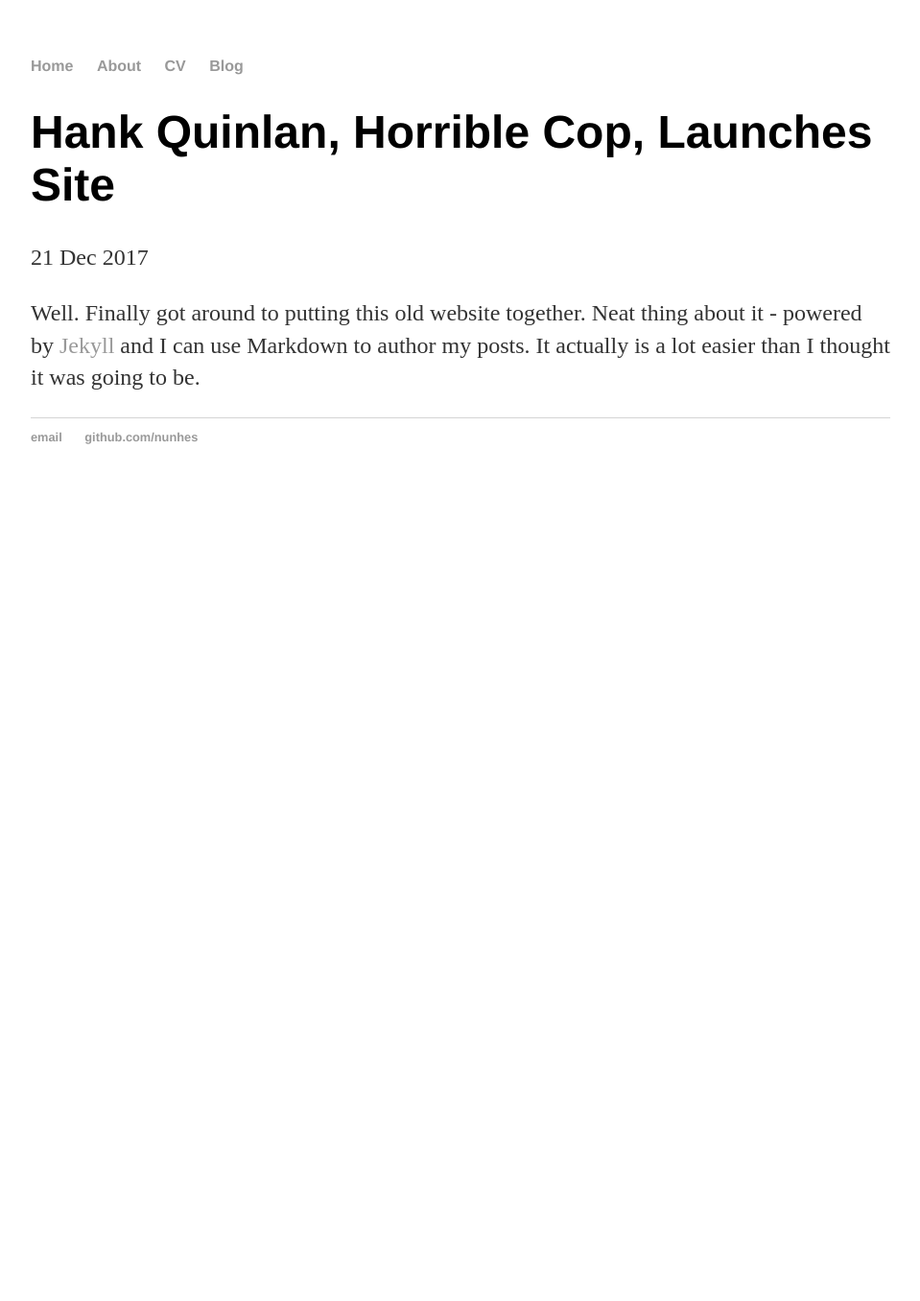
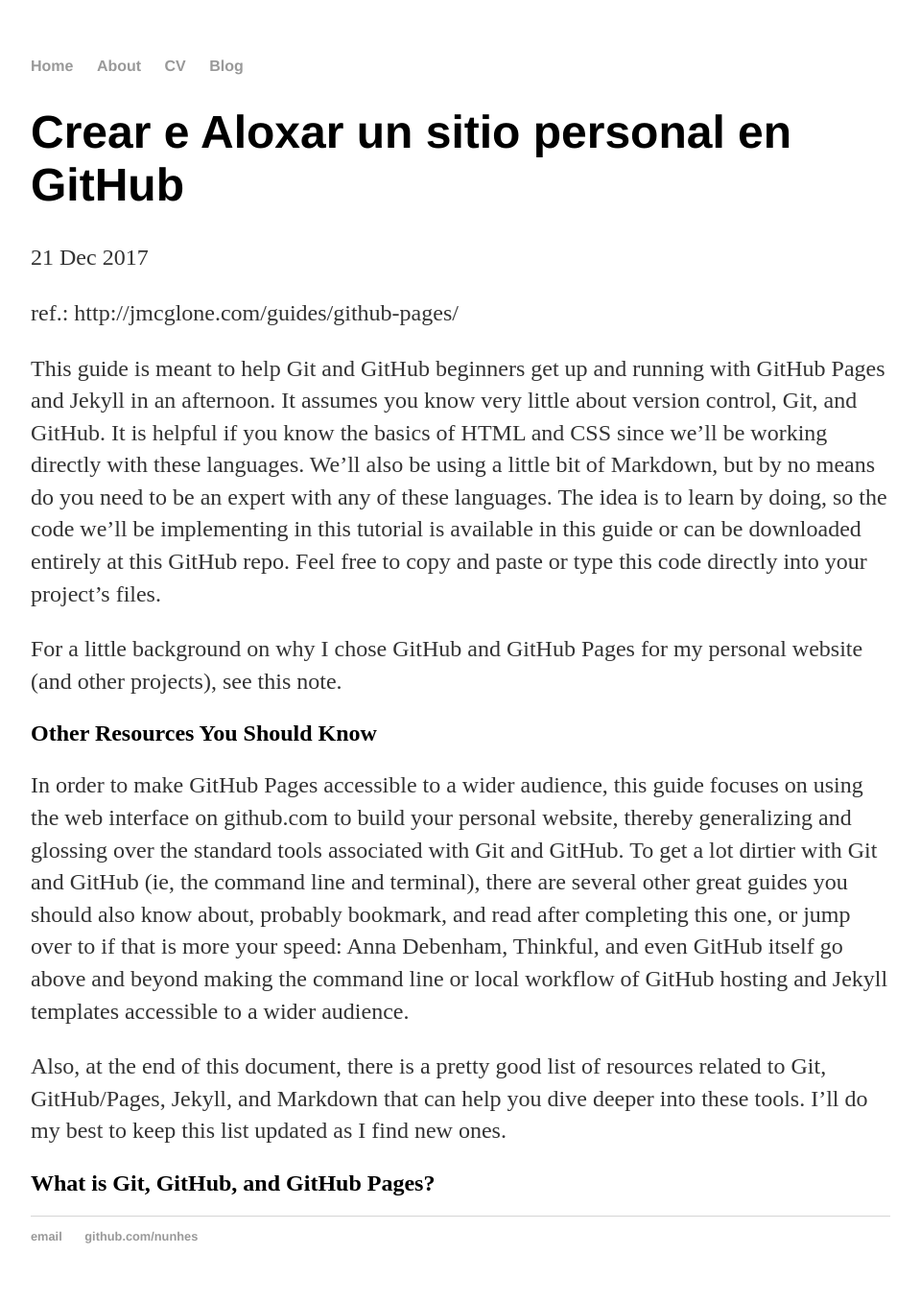
Before and after one commit to nunhes/nunhes.github.io, a Jekyll site: the page built from _posts/2017-12-21-try-with-git-and-jekyll.md, in a window 1280 px wide. Shown: the whole page at 96% size, without its empty margins (160-1119 px from the left). Built offline with Jekyll 4.4.1, drawn with Linux system fonts in a browser that asks for light colours; before the commit the page ends 900 px from its top, so only the background shows below that.

Commit message:
Update 2017-12-21-try-with-git-and-jekyll.md

```diff
--- a/_posts/2017-12-21-try-with-git-and-jekyll.md
+++ b/_posts/2017-12-21-try-with-git-and-jekyll.md
@@ -1,7 +1,20 @@
 ---
 layout: post
-title: "Hank Quinlan, Horrible Cop, Launches Site"
+title: "Crear e Aloxar un sitio personal en GitHub"
+subtitle: A step-by-step beginner's guide to creating a personal website and blog using Jekyll and hosting it for free using GitHub Pages.
 date: 2017-12-21
 ---
 
-Well. Finally got around to putting this old website together. Neat thing about it - powered by [Jekyll](http://jekyllrb.com) and I can use Markdown to author my posts. It actually is a lot easier than I thought it was going to be.
+ref.: http://jmcglone.com/guides/github-pages/
+
+This guide is meant to help Git and GitHub beginners get up and running with GitHub Pages and Jekyll in an afternoon. It assumes you know very little about version control, Git, and GitHub. It is helpful if you know the basics of HTML and CSS since we'll be working directly with these languages. We'll also be using a little bit of Markdown, but by no means do you need to be an expert with any of these languages. The idea is to learn by doing, so the code we'll be implementing in this tutorial is available in this guide or can be downloaded entirely at this GitHub repo. Feel free to copy and paste or type this code directly into your project's files.
+
+For a little background on why I chose GitHub and GitHub Pages for my personal website (and other projects), see this note.
+
+## Other Resources You Should Know
+
+In order to make GitHub Pages accessible to a wider audience, this guide focuses on using the web interface on github.com to build your personal website, thereby generalizing and glossing over the standard tools associated with Git and GitHub. To get a lot dirtier with Git and GitHub (ie, the command line and terminal), there are several other great guides you should also know about, probably bookmark, and read after completing this one, or jump over to if that is more your speed: Anna Debenham, Thinkful, and even GitHub itself go above and beyond making the command line or local workflow of GitHub hosting and Jekyll templates accessible to a wider audience.
+
+Also, at the end of this document, there is a pretty good list of resources related to Git, GitHub/Pages, Jekyll, and Markdown that can help you dive deeper into these tools. I'll do my best to keep this list updated as I find new ones.
+
+## What is Git, GitHub, and GitHub Pages?
```
